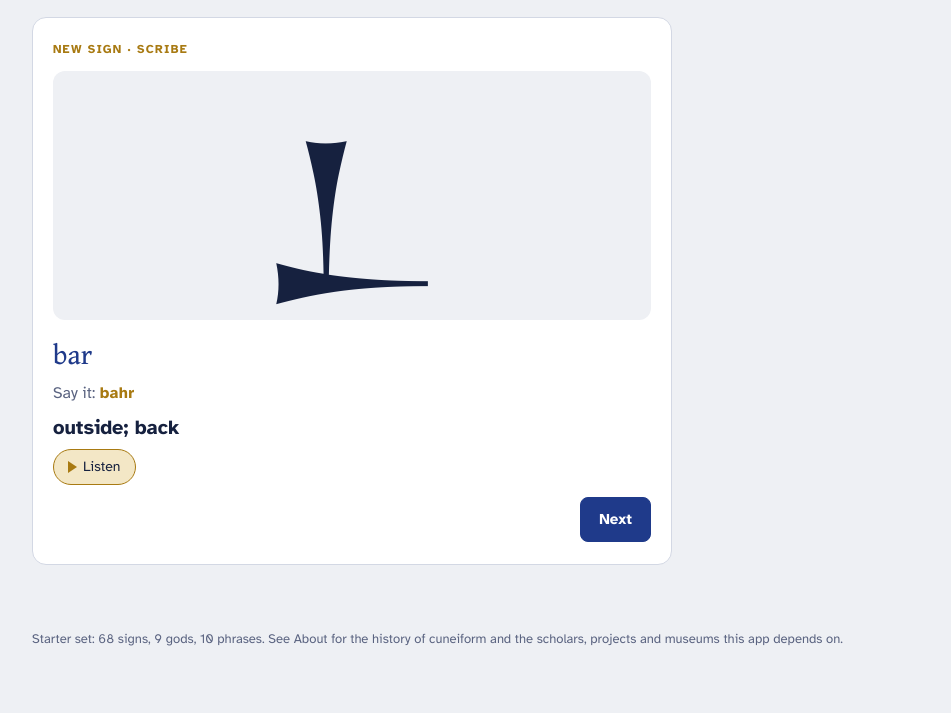
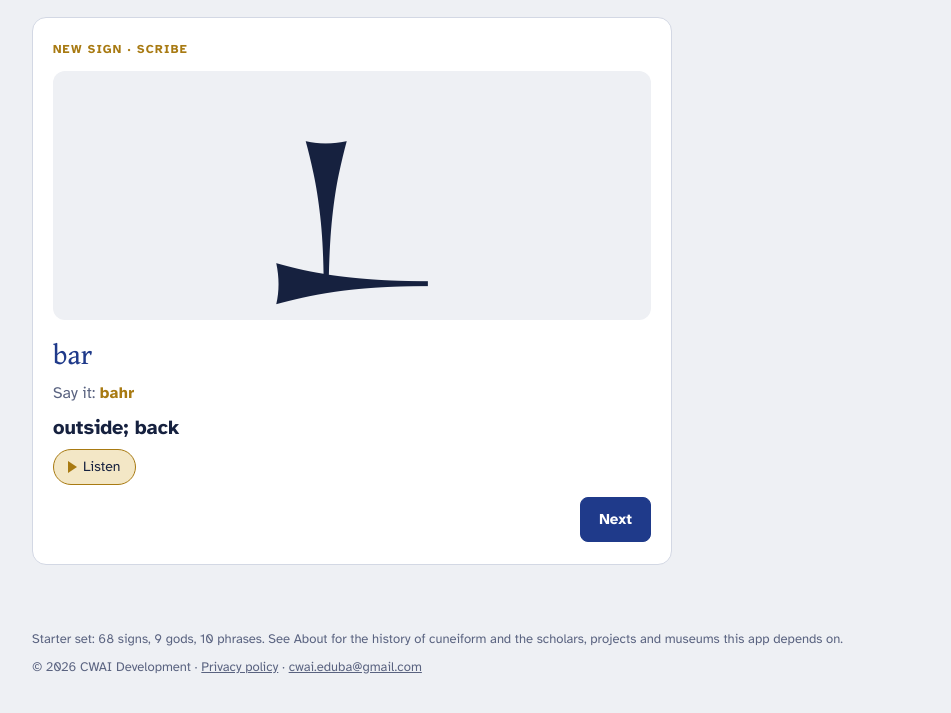
Before and after one commit to mtkelso-svg/eduba, a plain HTML site: page index.html in a window 1280 px wide. Shown: the part 785-1498 px from the top of the page, without its empty margins (164-1115 px from the left). Before the commit the page ends 1474 px from the top, so only its background shows below. Drawn offline with Linux system fonts and the light colour scheme.

Commit message:
Add copyright line, privacy link and license

```diff
--- a/index.html
+++ b/index.html
@@ -240,6 +240,8 @@ details.guide p { margin: 10px 0 0; max-width: 66ch; font-size: 15px; }
 .explain .muted { color: var(--muted); }
 .explain ul { margin: 10px 0 0; padding-left: 20px; display: grid; gap: 4px; }
 footer { color: var(--muted); font-size: 13px; padding: 0 16px 40px; }
+footer .legal { margin: 8px 0 0; }
+footer .legal a { color: inherit; }
 @media (prefers-reduced-motion: no-preference) { .btn, .opt, nav.tabs button { transition: background .15s, border-color .15s; } }
 
 
@@ -506,7 +508,9 @@ body::before { content: ""; position: fixed; z-index: 1000; top: 0; left: 0; rig
     </section>
   </section>
 </main>
-<footer class="wrap">Starter set: 68 signs, 9 gods, 10 phrases. See About for the history of cuneiform and the scholars, projects and museums this app depends on.</footer>
+<footer class="wrap">Starter set: 68 signs, 9 gods, 10 phrases. See About for the history of cuneiform and the scholars, projects and museums this app depends on.
+  <p class="legal">© 2026 CWAI Development · <a href="https://conversations-with-ai.com/eduba/privacy/" target="_blank" rel="noopener">Privacy policy</a> · <a href="mailto:cwai.eduba@gmail.com">cwai.eduba@gmail.com</a></p>
+</footer>
 
 <script>
 // Features that are built but switched off for now. Set write: true to bring back the Write tab.
```
Also changed, not shown: 1 other file.
